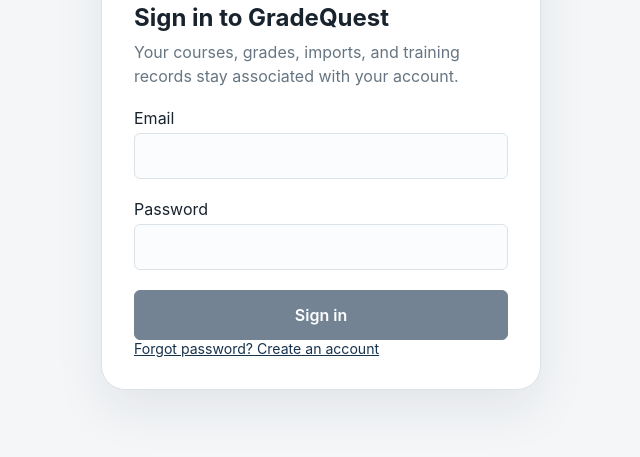
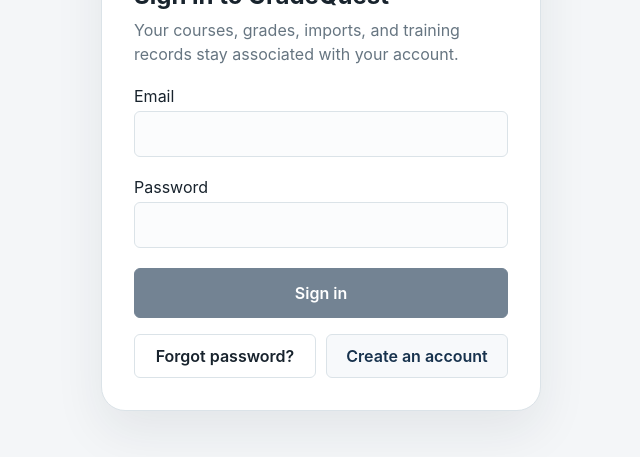
Before and after one commit to jamiewlh2-cloud/Grade-Quest, a website: page index.html in a window 1280 px wide. Shown: the part 265-722 px from the top of the page, without its empty margins (319-959 px from the left). Drawn offline with Linux system fonts and the light colour scheme; no server answers.

```diff
--- a/css/style.css
+++ b/css/style.css
@@ -197,16 +197,23 @@ button:disabled {
     color: #166534;
 }
 
-.auth-actions,
-.auth-link {
-    padding: 0;
-    border: 0;
-    background: transparent;
+.auth-actions {
+    display: grid;
+    grid-template-columns: repeat(2, minmax(0, 1fr));
+    gap: 10px;
+    margin-top: 16px;
+}
+
+.auth-action-button {
+    min-height: 44px;
+    width: 100%;
+    white-space: normal;
+}
+
+.auth-action-button.button-tertiary {
+    border-color: var(--border);
+    background: var(--surface-secondary);
     color: var(--primary);
-    cursor: pointer;
-    font: inherit;
-    font-size: 0.88rem;
-    text-decoration: underline;
 }
 
 .auth-user-label {
@@ -263,6 +270,10 @@ body.can-install .pwa-install-button {
 }
 
 @media (max-width: 520px) {
+    .auth-actions {
+        grid-template-columns: 1fr;
+    }
+
     .pwa-status,
     .pwa-prompt {
         left: 12px;
--- a/index.html
+++ b/index.html
@@ -68,8 +68,8 @@ Date Created: March 13, 2026
                 <button id="authSubmitButton" type="submit" class="button-primary">Sign in</button>
             </form>
             <div class="auth-actions">
-                <button id="authForgotButton" type="button" class="auth-link">Forgot password?</button>
-                <button id="authToggleButton" type="button" class="auth-link">Create an account</button>
+                <button id="authForgotButton" type="button" class="button-secondary auth-action-button">Forgot password?</button>
+                <button id="authToggleButton" type="button" class="button-tertiary auth-action-button">Create an account</button>
             </div>
         </div>
     </div>
```
Also changed, not shown: sw.js (+10 -2 lines).
